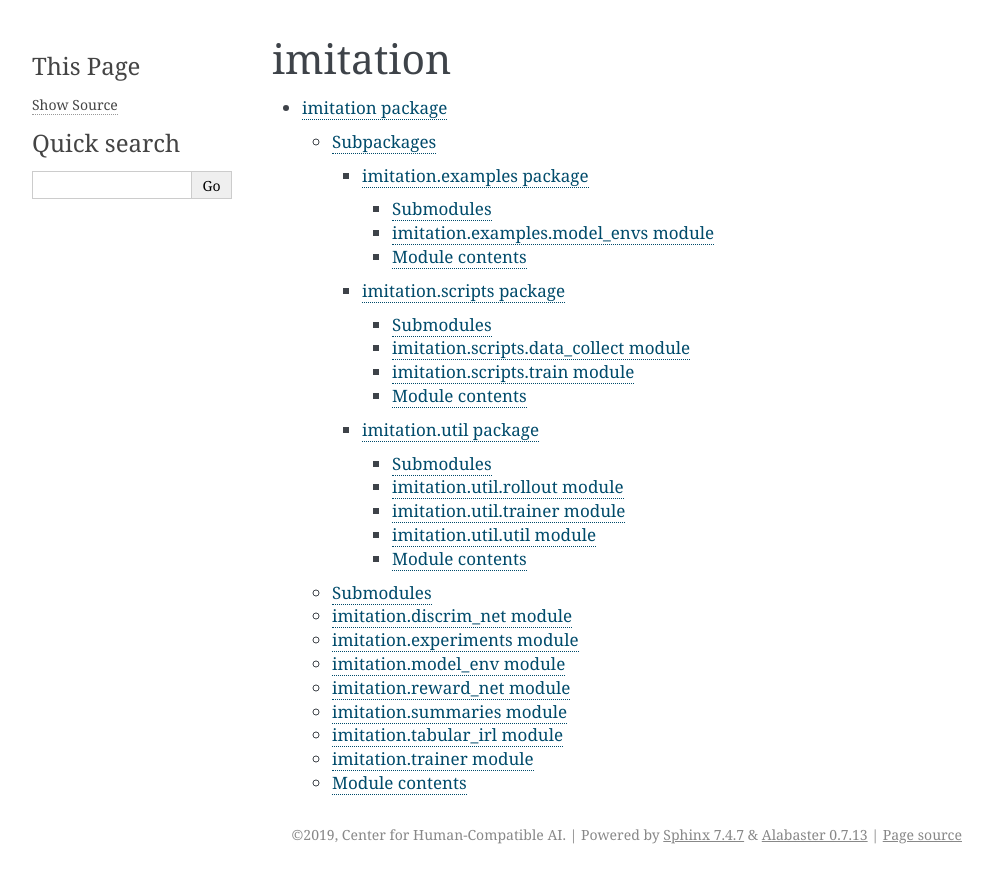
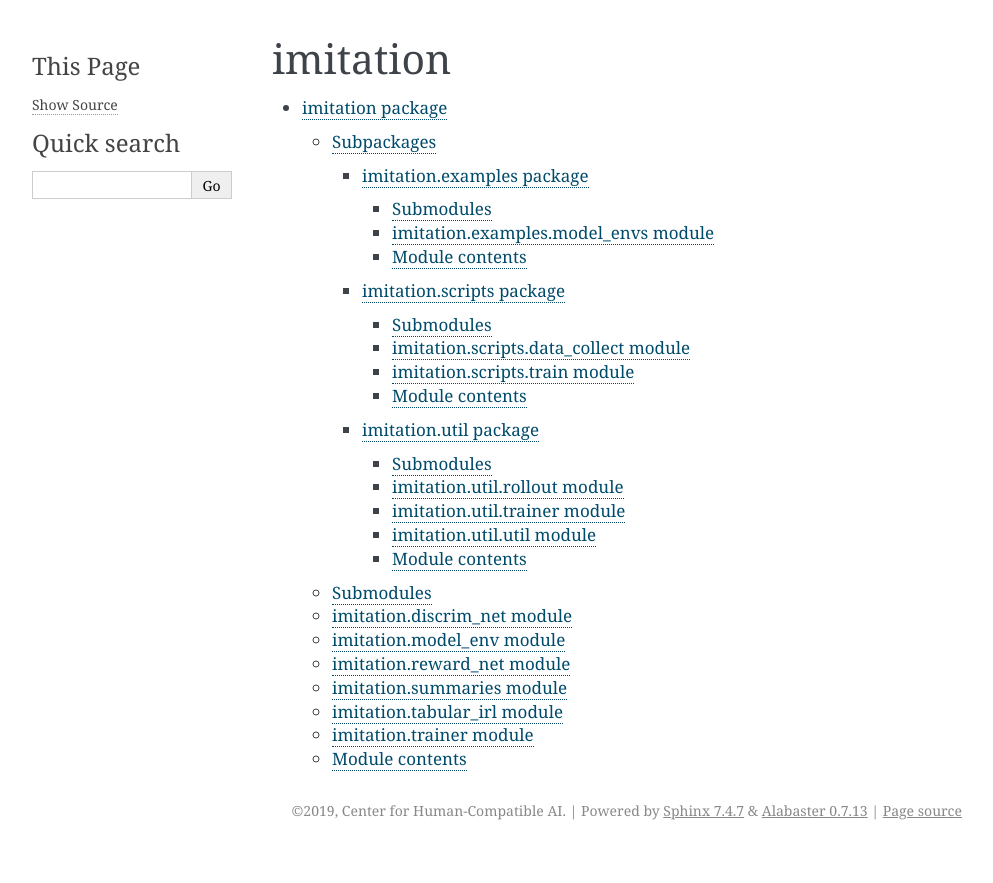
Before and after one commit to HumanCompatibleAI/imitation, a Sphinx documentation site: the page built from docs/modules.rst, in a window 1280 px wide. Shown: the top 883 px of the page, without its empty margins (148-1141 px from the left). Built offline with Sphinx 7.4.7, drawn with Linux system fonts in a browser that asks for light colours.

Commit message:
Remove references to non-existent imitation.experiments

```diff
--- a/docs/imitation.rst
+++ b/docs/imitation.rst
@@ -17,14 +17,6 @@ imitation.discrim\_net module
 -----------------------------
 
 .. automodule:: imitation.discrim_net
-   :members:
-   :undoc-members:
-   :show-inheritance:
-
-imitation.experiments module
------------------------------
-
-.. automodule:: imitation.experiments
    :members:
    :undoc-members:
    :show-inheritance:
```
Also changed, not shown: .codecov.yml.
